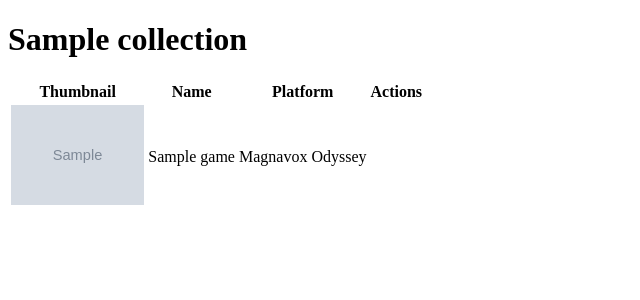
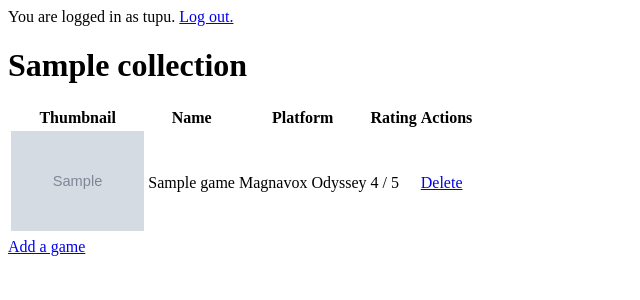
Before and after one commit to Aurala/cybersecuritybase2022_project_1, a Django app: page / in a window 1280 px wide. Shown: the top 300 px of the page, without its empty margins (0-640 px from the left). Run offline with Django 4.2, Linux system fonts and the light colour scheme; a user stored in the database is signed in; data comes from the database, SQL or seed files in the repository; tables that the repository leaves empty hold one stand-in row (values such as "Sample post"); grey boxes marked "Sample" are stand-in pictures; parts of the project's set-up code (start-up, migrations or seed data) failed here and were passed over.

Commit message:
Added logout, placeholder for the 'add game' form

```diff
--- a/gamez/templates/gamez/index.html
+++ b/gamez/templates/gamez/index.html
@@ -9,6 +9,7 @@
         <th>Thumbnail</th>
         <th>Name</th>
         <th>Platform</th>
+        <th>Rating</th>
         <th>Actions</th>
     </tr>
     {% for game in games %}
@@ -16,9 +17,17 @@
         <td><a href="{{ game.info }}"><img src="{{ game.thumbnail }}" height="100"></a></td>
         <td>{{ game.name }}</td>
         <td>{{ game.platform.name }}</td>
-        <td></td>
+        <td>
+            {{ game.rating }} / 5
+        </td>
+        </td>
+        <td>
+            <a href="delete/{{ game.id }}">Delete</a>
+        </td>
     </tr>
     {% endfor %}
 </table>
 
+<a href="new/">Add a game</a>
+
 {% endblock %}
--- a/gamez/urls.py
+++ b/gamez/urls.py
@@ -3,6 +3,9 @@ from django.urls import path
 from . import views
 
 urlpatterns = [
-    path('', views.index, name='index'),
-    path('memez/brag/<int:user>/', views.brag, name='brag'),
+    path('', views.indexView, name='index'),
+    path('brag/<int:user>/', views.bragView, name='brag'),
+    path('delete/<int:id>', views.deleteView, name='delete'),
+    path('new/', views.newView, name='new'),
+    path('add/', views.addView, name='add'),
 ]
--- a/gamez/views.py
+++ b/gamez/views.py
@@ -1,15 +1,12 @@
-from site import PREFIXES
-from urllib.parse import quote_from_bytes
 from django.http import HttpResponse
-from django.shortcuts import render
-from django.db import models
+from django.shortcuts import get_object_or_404, redirect, render
 from django.contrib.auth.decorators import login_required
 from .models import Collection, Game, Platform
 
 
 # The main page that lets users manage their game collection
 @login_required
-def index(request):
+def indexView(request):
 
     uid = request.user.id
     collection = Collection.objects.filter(user_id=uid).first()
@@ -19,5 +16,24 @@ def index(request):
 
 
 # The no-login brag page that a user can share with other people
-def brag(request, user):
+def bragView(request, user):
     return render(request, 'gamez/brag.html', {})
+
+
+# Delete a game from a collection
+# Vulnerability: possibility to delete other people's games because the object's owner is not checked
+def deleteView(request, id):
+    obj = get_object_or_404(Game, id=id)
+    obj.delete()
+    return redirect(indexView)
+
+
+# On this page the users can add new games
+def newView(request):
+    return render(request, 'gamez/new.html', {})
+
+
+# Add a game to a collection
+# Vulnerability: possibility to add games to other people's collections because the ownership of collection is not checked
+def addView(request, collection, thumbnail, info, platform, rating):
+    return redirect(indexView)
--- a/templates/base.html
+++ b/templates/base.html
@@ -9,6 +9,9 @@
     </head>
 
     <body>
+
+        You are logged in as {{ request.user }}. <a href="{% url 'logout' %}">Log out.</a>
+
         <div id="site-wrapper">
             {% block content %}
             {% endblock content %}
```
Also changed, not shown: gamez/templates/gamez/new.html (added, +7 -0 lines).
